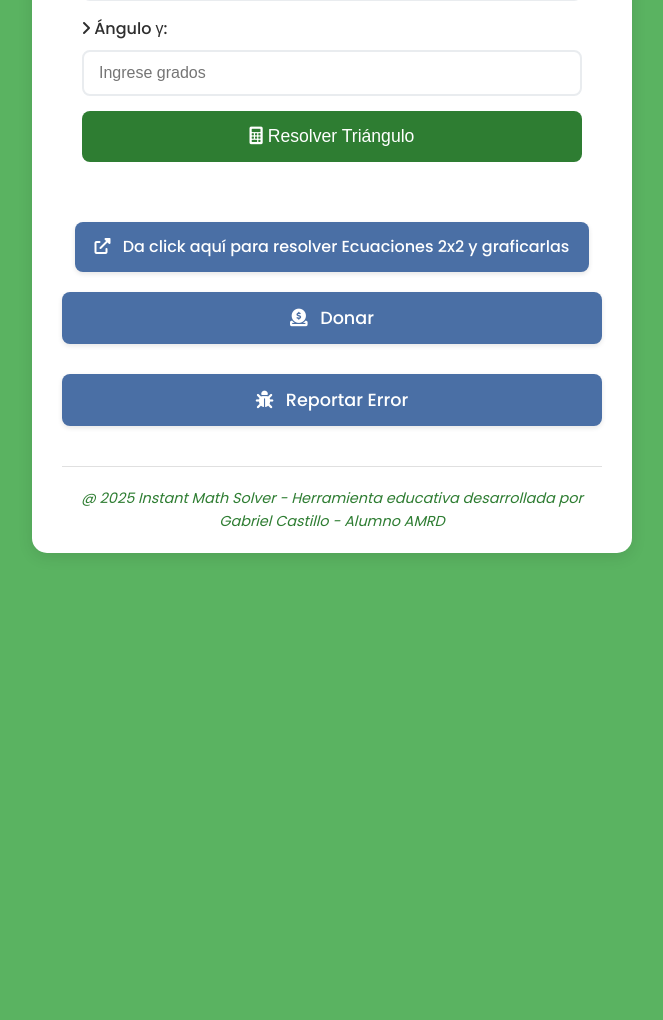
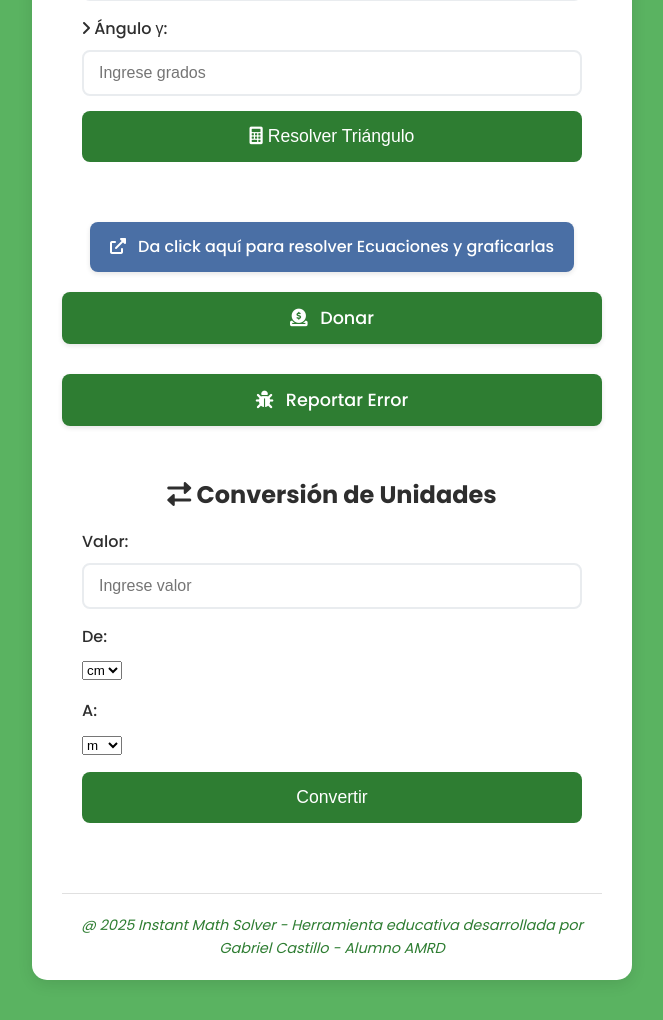
Before and after one commit to Gabriel-creZ/nismoos-triangulos2, a Flask app: page / in a window 1280 px wide. Shown: the part 1195-2215 px from the top of the page, without its empty margins (308-971 px from the left). Before the commit the page ends 1748 px from the top, so only its background shows below. Run offline with Flask 2, Linux system fonts and the light colour scheme; the visitor is signed in with stand-in values (Sample User, id 1).

Commit message:
Final Release 3.3

```diff
--- a/app.py
+++ b/app.py
@@ -14,13 +14,18 @@ app.secret_key = 'j350z271123r'
 app.config['SESSION_PERMANENT'] = True
 app.config['PERMANENT_SESSION_LIFETIME'] = 3600
 
+# Configuración SMTP para reporte de errores (modificar según tu servidor)
+SMTP_SERVER = 'smtp.gmail.com'
+SMTP_PORT = 587
+SMTP_USER = 'castilloreyesgabriel4@gmail.com'
+SMTP_PASSWORD = 'wkiqrqkcvhoirdyr'
+
 # ============================
 # Funciones para resolución de triángulos
 # ============================
 
 def calcular_triangulo_sen(angulo_A=None, angulo_B=None, angulo_C=None,
                              lado_a=None, lado_b=None, lado_c=None):
-    # Se requiere al menos 2 ángulos y 1 lado o 2 lados y 1 ángulo
     known_angles = [angulo_A, angulo_B, angulo_C]
     num_angles = sum(x is not None for x in known_angles)
     known_sides = [lado_a, lado_b, lado_c]
@@ -61,11 +66,10 @@ def calcular_triangulo_sen(angulo_A=None, angulo_B=None, angulo_C=None,
             if lado_b is None:
                 lado_b = ratio * math.sin(math.radians(angulo_B))
             return lado_a, lado_b, lado_c, angulo_A, angulo_B, angulo_C
-    # Para casos SSA, se puede agregar el código existente si se desea.
-    raise ValueError("No se pudo determinar el triángulo con la información proporcionada (SSA).")
+    raise ValueError("No se pudo determinar el triángulo (SSA).")
 
 def calcular_triangulo_cos(a=None, b=None, c=None, A=None, B=None, C=None):
-    # Si se conocen los 3 lados, calcular ángulos con ley de cosenos:
+    # Se espera que se conozcan los tres lados
     if a is not None and b is not None and c is not None:
         try:
             A = math.degrees(math.acos((b**2 + c**2 - a**2) / (2 * b * c)))
@@ -73,27 +77,11 @@ def calcular_triangulo_cos(a=None, b=None, c=None, A=None, B=None, C=None):
             C = 180 - A - B
             return a, b, c, A, B, C
         except Exception as e:
-            raise ValueError("Error al calcular ángulos con la ley de cosenos: " + str(e))
-    # Si se conocen 2 lados y el ángulo incluido:
-    if a is not None and b is not None and C is not None:
-        c = math.sqrt(a**2 + b**2 - 2*a*b*math.cos(math.radians(C)))
-        A = math.degrees(math.asin(a * math.sin(math.radians(C)) / c))
-        B = 180 - C - A
-        return a, b, c, A, B, C
-    if a is not None and c is not None and B is not None:
-        b = math.sqrt(a**2 + c**2 - 2*a*c*math.cos(math.radians(B)))
-        A = math.degrees(math.asin(a * math.sin(math.radians(B)) / b))
-        C = 180 - B - A
-        return a, b, c, A, B, C
-    if b is not None and c is not None and A is not None:
-        a = math.sqrt(b**2 + c**2 - 2*b*c*math.cos(math.radians(A)))
-        B = math.degrees(math.asin(b * math.sin(math.radians(A)) / a))
-        C = 180 - A - B
-        return a, b, c, A, B, C
-    raise ValueError("No se pudo calcular el triángulo con la ley de cosenos.")
+            raise ValueError("Error en ley de cosenos: " + str(e))
+    raise ValueError("Para la ley de cosenos se requieren los 3 lados.")
 
 def calcular_triangulo_pitagoras(a=None, b=None, c=None, A=None, B=None, C=None):
-    # Si se ingresa un ángulo de 90°, se resuelve como triángulo rectángulo.
+    # Si alguno de los ángulos es 90°, se resuelve como triángulo rectángulo
     if A is not None and abs(A - 90) < 1e-2:
         a_calc = math.sqrt(b**2 + c**2)
         return a_calc, b, c, 90, math.degrees(math.asin(b/a_calc)), math.degrees(math.asin(c/a_calc))
@@ -103,33 +91,30 @@ def calcular_triangulo_pitagoras(a=None, b=None, c=None, A=None, B=None, C=None)
     if C is not None and abs(C - 90) < 1e-2:
         c_calc = math.sqrt(a**2 + b**2)
         return a, b, c_calc, math.degrees(math.asin(a/c_calc)), math.degrees(math.asin(b/c_calc)), 90
-    raise ValueError("No se pudo identificar un triángulo rectángulo.")
+    raise ValueError("No se detectó un ángulo recto para aplicar Pitágoras.")
 
 def resolver_triangulo_altura(base, altura):
-    # Método basado en Altura y Área
+    # Se usa el lado dado como base y la altura para calcular el área.
     area = 0.5 * base * altura
-    return {'base': base, 'altura': altura, 'area': area}
+    return {"base": base, "altura": altura, "area": area}
 
 def resolver_triangulo(a, b, c, A, B, C, metodo_sel="auto", altura_input=None):
-    # Si se selecciona el método "altura" y se ingresó una altura, usar ese método.
+    # Si se selecciona el método "altura", se requiere base y altura.
     if metodo_sel == "altura":
-        if a is not None:
-            # Usamos el lado a como base
-            area = 0.5 * a * altura_input
-            return {"base": a, "altura": altura_input, "area": area}, "altura"
+        if a is not None and altura_input is not None:
+            res = resolver_triangulo_altura(a, altura_input)
+            return res, "altura"
         else:
-            raise ValueError("Para el método Altura se requiere al menos un lado (base) y la altura.")
-    # Si se selecciona el método "pitagoras"
+            raise ValueError("Para el método Altura se requiere la base (lado_a) y la altura.")
     if metodo_sel == "pitagoras":
         return calcular_triangulo_pitagoras(a, b, c, A, B, C), "pitagoras"
-    # Método automático: si se conocen 3 lados, se usa cosenos; sino, si hay 2 ángulos, se usa senos.
+    # Método automático:
     count_sides = sum(x is not None for x in [a, b, c])
     count_angles = sum(x is not None for x in [A, B, C])
     if count_sides == 3:
         try:
             return calcular_triangulo_cos(a, b, c, A, B, C), "cosenos"
         except Exception as e:
-            # En caso de error, intente pitagoras si corresponde
             if (A is not None and abs(A-90)<1e-2) or (B is not None and abs(B-90)<1e-2) or (C is not None and abs(C-90)<1e-2):
                 return calcular_triangulo_pitagoras(a, b, c, A, B, C), "pitagoras"
             else:
@@ -137,14 +122,12 @@ def resolver_triangulo(a, b, c, A, B, C, metodo_sel="auto", altura_input=None):
     elif count_angles >= 2:
         return calcular_triangulo_sen(angulo_A=A, angulo_B=B, angulo_C=C, lado_a=a, lado_b=b, lado_c=c), "senos"
     elif count_sides == 2 and count_angles == 1:
-        # Por defecto, usamos cosenos en este caso
         return calcular_triangulo_cos(a, b, c, A, B, C), "cosenos"
     else:
-        # Caso mínimo, intenta ley de senos
         return calcular_triangulo_sen(angulo_A=A, angulo_B=B, angulo_C=C, lado_a=a, lado_b=b, lado_c=c), "senos"
 
 # ============================
-# Funciones de cálculos adicionales
+# Funciones adicionales
 # ============================
 
 def calcular_medianas(a, b, c):
@@ -180,18 +163,16 @@ def convertir_unidades(valor, de="cm", a="m"):
     return valor * conversiones.get((de, a), 1)
 
 def calcular_puntos_notables(a, b, c, A, B, C):
-    # Usando el mismo esquema que antes: A en (0,0), B en (c,0) y C calculado.
     A_point = (0, 0)
     B_point = (c, 0)
     C_point = (b * math.cos(math.radians(A)), b * math.sin(math.radians(A)))
-    # Mediatrices para circuncentro
     def mediatriz(P, Q):
         mid = ((P[0]+Q[0])/2, (P[1]+Q[1])/2)
         if abs(P[0]-Q[0]) < 1e-5:
             slope = 0
         else:
             m = (Q[1]-P[1])/(Q[0]-P[0])
-            slope = None if abs(m)<1e-5 else -1/m
+            slope = None if abs(m) < 1e-5 else -1/m
         return mid, slope
     midAB, slopeAB = mediatriz(A_point, B_point)
     midAC, slopeAC = mediatriz(A_point, C_point)
@@ -207,7 +188,6 @@ def calcular_puntos_notables(a, b, c, A, B, C):
             y = m1*(x-P1[0]) + P1[1]
         return (x, y)
     circumcenter = interseccion(midAB, slopeAB, midAC, slopeAC)
-    # Altitudes para ortocentro
     def altitud(P, Q, R):
         if abs(Q[0]-R[0]) < 1e-5:
             m_alt = 0
@@ -230,33 +210,28 @@ def graficar_triangulo_estatico(a, b, c, A, B, C):
     C_point = (b * math.cos(math.radians(A)), b * math.sin(math.radians(A)))
 
     plt.figure(figsize=(7,7))
-    # Dibujar triángulo
     plt.plot([A_point[0], B_point[0]], [A_point[1], B_point[1]], 'b-', label=f"Lado c = {c:.2f}")
     plt.plot([A_point[0], C_point[0]], [A_point[1], C_point[1]], 'r-', label=f"Lado b = {b:.2f}")
     plt.plot([B_point[0], C_point[0]], [B_point[1], C_point[1]], 'g-', label=f"Lado a = {a:.2f}")
-    # Dibujar medianas
+    # Dibujar medianas (con líneas punteadas)
     mAB = ((A_point[0]+B_point[0])/2, (A_point[1]+B_point[1])/2)
     mAC = ((A_point[0]+C_point[0])/2, (A_point[1]+C_point[1])/2)
     mBC = ((B_point[0]+C_point[0])/2, (B_point[1]+C_point[1])/2)
     plt.plot([C_point[0], mAB[0]], [C_point[1], mAB[1]], 'm--', label="Medianas")
     plt.plot([B_point[0], mAC[0]], [B_point[1], mAC[1]], 'm--')
     plt.plot([A_point[0], mBC[0]], [A_point[1], mBC[1]], 'm--')
-    # Dibujar circuncentro y ortocentro
     circumcenter, ortocenter, _, _, _ = calcular_puntos_notables(a, b, c, A, B, C)
     plt.plot(circumcenter[0], circumcenter[1], 'ko', label="Circuncentro")
     plt.plot(ortocenter[0], ortocenter[1], 'ks', label="Ortocentro")
-    # Etiquetas
     plt.text(A_point[0]-0.2, A_point[1]-0.2, "A", fontsize=12)
     plt.text(B_point[0]+0.2, B_point[1]-0.2, "B", fontsize=12)
     plt.text(C_point[0], C_point[1]+0.2, "C", fontsize=12)
-    # Límites y aspecto
     plt.xlim(min(A_point[0], B_point[0], C_point[0]) - 1, max(A_point[0], B_point[0], C_point[0]) + 1)
     plt.ylim(min(A_point[1], B_point[1], C_point[1]) - 1, max(A_point[1], B_point[1], C_point[1]) + 1)
     plt.gca().set_aspect('equal', adjustable='box')
     plt.title("Triángulo Resuelto")
     plt.grid()
     plt.legend()
-
     buf = io.BytesIO()
     plt.savefig(buf, format='png')
     buf.seek(0)
@@ -268,7 +243,6 @@ def graficar_triangulo_interactivo(a, b, c, A, B, C):
     A_point = (0, 0)
     B_point = (c, 0)
     C_point = (b * math.cos(math.radians(A)), b * math.sin(math.radians(A)))
-
     fig = go.Figure()
     fig.add_trace(go.Scatter(x=[A_point[0], B_point[0]], y=[A_point[1], B_point[1]],
                              mode='lines', name=f"Lado c = {c:.2f}", line=dict(color='blue')))
@@ -288,7 +262,7 @@ def graficar_triangulo_interactivo(a, b, c, A, B, C):
     return fig.to_html(full_html=False)
 
 # ================================
-# Rutas y páginas adicionales
+# Rutas y funcionalidades adicionales
 # ================================
 
 @app.route('/login', methods=['GET', 'POST'])
@@ -299,6 +273,9 @@ def login():
         if username == 'alumno' and password == 'amrd':
             session['logged_in'] = True
             session['user'] = username
+            # Inicializar historial si no existe
+            if 'history' not in session:
+                session['history'] = []
             return redirect(url_for('index'))
         else:
             flash('Usuario o contraseña incorrectos, intente de nuevo.')
@@ -311,7 +288,7 @@ def logout():
     flash("Sesión cerrada correctamente.")
     return redirect(url_for('login'))
 
-# Ruta principal (index) con selector de método
+# Ruta principal con selector de método y conversión de unidades
 @app.route('/', methods=['GET', 'POST'])
 def index():
     if not session.get('logged_in'):
@@ -321,33 +298,32 @@ def index():
             def get_val(field):
                 val = request.form.get(field)
                 return float(val) if val and val.strip() != "" else None
-
             a_val = get_val("lado_a")
             b_val = get_val("lado_b")
             c_val = get_val("lado_c")
             A_val = get_val("angulo_A")
             B_val = get_val("angulo_B")
             C_val = get_val("angulo_C")
-            altura_val = get_val("altura")  # Campo adicional para el método Altura
+            altura_val = get_val("altura")
             metodo_sel = request.form.get("metodo_sel", "auto")
 
             if metodo_sel == "altura":
-                res = resolver_triangulo_altura(a_val if a_val is not None else b_val or c_val, altura_val)
-                # Solo se calculan base, altura y área en este método.
+                # Se requiere base y altura (se usa lado_a como base)
+                res = resolver_triangulo_altura(a_val, altura_val)
                 resultados = {
-                    'base': f"{res['base']:.2f}",
-                    'altura': f"{res['altura']:.2f}",
-                    'area': f"{res['area']:.2f}"
+                    'base': res['base'],
+                    'altura': res['altura'],
+                    'area': res['area']
                 }
-                # No se grafican triángulos completos.
+                historial_item = {"metodo": "altura", "resultados": resultados}
+                session['history'].append(historial_item)
+                session.modified = True
                 return render_template("resultado.html", resultados=resultados, imagen_est=None, imagen_int=None)
             else:
                 res, metodo = resolver_triangulo(a_val, b_val, c_val, A_val, B_val, C_val, metodo_sel, altura_val)
-                # Calcular área usando Herón
                 perimetro = res[0] + res[1] + res[2]
                 s = perimetro / 2
                 area = math.sqrt(s * (s - res[0]) * (s - res[1]) * (s - res[2]))
-                # Altura respecto a lado c
                 altura_tri = (2 * area) / res[2] if res[2] != 0 else None
                 mediana_a, mediana_b, mediana_c = calcular_medianas(res[0], res[1], res[2])
                 circumradius = calcular_circumradius(res[0], res[1], res[2], area)
@@ -356,43 +332,44 @@ def index():
                 pitagoras = ""
                 if abs(max(res[3], res[4], res[5]) - 90) < 1e-2:
                     pitagoras = "Se cumple el teorema de Pitágoras."
-
-                # Gráficas: se generan ambas (estática e interactiva)
                 imagen_est = graficar_triangulo_estatico(res[0], res[1], res[2], res[3], res[4], res[5])
                 imagen_int = graficar_triangulo_interactivo(res[0], res[1], res[2], res[3], res[4], res[5])
-
                 resultados = {
-                    'lado_a': f"{res[0]:.2f}",
-                    'lado_b': f"{res[1]:.2f}",
-                    'lado_c': f"{res[2]:.2f}",
-                    'angulo_A': f"{res[3]:.2f}",
-                    'angulo_B': f"{res[4]:.2f}",
-                    'angulo_C': f"{res[5]:.2f}",
-                    'perimetro': f"{perimetro:.2f}",
-                    'area': f"{area:.2f}",
-                    'altura': f"{altura_tri:.2f}" if altura_tri is not None else "N/A",
-                    'mediana_a': f"{mediana_a:.2f}",
-                    'mediana_b': f"{mediana_b:.2f}",
-                    'mediana_c': f"{mediana_c:.2f}",
-                    'circumradius': f"{circumradius:.2f}" if circumradius is not None else "N/A",
+                    'lado_a': res[0],
+                    'lado_b': res[1],
+                    'lado_c': res[2],
+                    'angulo_A': res[3],
+                    'angulo_B': res[4],
+                    'angulo_C': res[5],
+                    'perimetro': perimetro,
+                    'area': area,
+                    'altura': altura_tri,
+                    'mediana_a': mediana_a,
+                    'mediana_b': mediana_b,
+                    'mediana_c': mediana_c,
+                    'circumradius': circumradius if circumradius is not None else "N/A",
                     'tipo_triangulo': tipo_tri,
                     'clasificacion': clasif_ang,
                     'pitagoras': pitagoras,
                     'metodo': metodo
                 }
+                # Guardar en historial
+                historial_item = {"metodo": metodo, "resultados": resultados}
+                session['history'].append(historial_item)
+                session.modified = True
                 return render_template("resultado.html", resultados=resultados, imagen_est=imagen_est, imagen_int=imagen_int)
         except Exception as e:
             flash(str(e))
             return redirect(url_for('index'))
     return render_template("index.html", resultados=None)
 
-# Ruta para comparar triángulos (opcional)
-@app.route('/comparar', methods=['GET', 'POST'])
-def comparar():
+# Ruta para mostrar historial
+@app.route('/historial')
+def historial():
     if not session.get('logged_in'):
         return redirect(url_for('login'))
-    # Implementa la comparación según el código anterior...
-    return render_template("comparar.html", res1=None)
+    history = session.get('history', [])
+    return render_template("historial.html", history=history)
 
 # =============================
 # Rutas para Donar y Reportar Error
@@ -404,7 +381,7 @@ def donar():
 @app.route('/reporte', methods=['GET', 'POST'])
 def reporte():
     if request.method == 'POST':
-        # Implementa envío de reporte (por ejemplo, usando SMTP)
+        # Aquí implementarías el envío de correo (por ejemplo, usando SMTP)
         flash("Reporte enviado correctamente. ¡Gracias por tus comentarios!")
         return redirect(url_for('reporte'))
     return render_template("reporte.html")
--- a/static/styles.css
+++ b/static/styles.css
@@ -7,7 +7,9 @@
   --success-color: #4cc9f0;
   --warning-color: #f72585;
   --background-color: #5ab361;
-  --equation-link-color: #4a6fa5;
+  --equation-link-color: #4a6fa5; /* Azul para el enlace de ecuaciones */
+  --donation-link-color: #2e7d32; /* Verde para Donar */
+  --report-link-color: #2e7d32;   /* Verde para Reportar Error */
   --equation-link-hover: #3a5a8a;
   --button-hover: #81c784;
 }
@@ -80,9 +82,7 @@ body {
   text-align: center;
 }
 
-.equation-link a,
-.donation-link a,
-.report-link a {
+.equation-link a {
   background-color: var(--equation-link-color);
   color: white;
   padding: 12px 20px;
@@ -94,10 +94,28 @@ body {
   box-shadow: 0 2px 5px rgba(0, 0, 0, 0.1);
 }
 
-.equation-link a:hover,
+.equation-link a:hover {
+  background-color: var(--equation-link-hover);
+  transform: translateY(-2px);
+  box-shadow: 0 4px 8px rgba(0, 0, 0, 0.15);
+}
+
+.donation-link a,
+.report-link a {
+  background-color: var(--donation-link-color);
+  color: white;
+  padding: 12px 20px;
+  border-radius: 8px;
+  text-decoration: none;
+  display: inline-block;
+  transition: all 0.3s;
+  font-weight: 500;
+  box-shadow: 0 2px 5px rgba(0, 0, 0, 0.1);
+}
+
 .donation-link a:hover,
 .report-link a:hover {
-  background-color: var(--equation-link-hover);
+  background-color: var(--button-hover);
   transform: translateY(-2px);
   box-shadow: 0 4px 8px rgba(0, 0, 0, 0.15);
 }
@@ -228,7 +246,7 @@ body {
   margin: 0 auto;
 }
 
-/* Login container (contenedor blanco) */
+/* Login container */
 .login-container {
   background: white;
   max-width: 400px;
--- a/templates/donar.html
+++ b/templates/donar.html
@@ -18,7 +18,7 @@
       <a href="{{ url_for('index') }}" class="btn"><i class="fas fa-arrow-left"></i> Volver</a>
     </div>
     <div class="footer">
-      <em>@ 2025 Instant Math Solver: Triángulos</em>
+      <em>@ 2025 Instant Math Solver - Herramienta educativa desarrollada por Gabriel Castillo - Alumno AMRD</em>
     </div>
   </div>
 </body>
--- a/templates/index.html
+++ b/templates/index.html
@@ -17,7 +17,7 @@
       <h2 class="login-title"><i class="fas fa-triangle"></i> Acceso para el Usuario AMRD 🦌</h2>
       <div class="equation-link">
         <a href="https://resolucion-rectas-nismoos.onrender.com" target="_blank">
-          <i class="fas fa-external-link-alt"></i> Da click aquí para resolver Ecuaciones 2x2 y graficarlas
+          <i class="fas fa-external-link-alt"></i> Da click aquí para resolver Ecuaciones y graficarlas
         </a>
       </div>
       {% with messages = get_flashed_messages() %}
@@ -56,6 +56,7 @@
       <header class="header">
         <h1><i class="fas fa-triangle triangle-icon"></i> Instant Math Solver: Resolución de Triángulos 🧮 <i class="fas fa-triangle triangle-icon"></i></h1>
         <p class="creator">By: <em>gabriel_cre</em></p>
+        <!-- Se mueve el botón de ecuaciones a la parte inferior -->
       </header>
       {% with messages = get_flashed_messages() %}
         {% if messages %}
@@ -110,7 +111,7 @@
               <label for="angulo_C"><i class="fas fa-angle-right"></i> Ángulo γ:</label>
               <input type="text" name="angulo_C" id="angulo_C" placeholder="Ingrese grados">
             </div>
-            <!-- Campo opcional para método Altura -->
+            <!-- Campo opcional para el método Altura -->
             <div class="form-group" id="grupo_altura">
               <label for="altura"><i class="fas fa-arrows-alt-v"></i> Altura (para método Altura):</label>
               <input type="text" name="altura" id="altura" placeholder="Ingrese altura">
@@ -121,11 +122,11 @@
           </form>
         </div>
       </div>
-      <!-- Botón de ecuaciones y botones de Donar y Reportar en la parte inferior -->
+      <!-- Botones en la parte inferior -->
       <div class="extra-links" style="text-align: center; margin-top: 20px;">
         <div class="equation-link">
           <a href="https://resolucion-rectas-nismoos.onrender.com" target="_blank">
-            <i class="fas fa-external-link-alt"></i> Da click aquí para resolver Ecuaciones 2x2 y graficarlas
+            <i class="fas fa-external-link-alt"></i> Da click aquí para resolver Ecuaciones y graficarlas
           </a>
         </div>
         <div class="donation-link" style="margin-top:10px;">
@@ -139,13 +140,47 @@
           </a>
         </div>
       </div>
+      <!-- Sección de conversión de unidades -->
+      <div class="content" style="margin-top:20px;">
+        <div class="form-container">
+          <h2 class="form-title"><i class="fas fa-exchange-alt"></i> Conversión de Unidades</h2>
+          <form method="POST" action="{{ url_for('index') }}">
+            <div class="form-group">
+              <label for="valor_conv">Valor:</label>
+              <input type="text" name="valor_conv" id="valor_conv" placeholder="Ingrese valor">
+            </div>
+            <div class="form-group">
+              <label for="de">De:</label>
+              <select name="de" id="de">
+                <option value="cm">cm</option>
+                <option value="m">m</option>
+              </select>
+            </div>
+            <div class="form-group">
+              <label for="a">A:</label>
+              <select name="a" id="a">
+                <option value="m">m</option>
+                <option value="cm">cm</option>
+              </select>
+            </div>
+            <button type="submit" class="btn">Convertir</button>
+          </form>
+          {% if request.form.get('valor_conv') %}
+            {% set valor = request.form.get('valor_conv', type=float) %}
+            {% set de = request.form.get('de') %}
+            {% set a_unit = request.form.get('a') %}
+            {% set valor_conv = valor * (0.01 if de=='cm' and a_unit=='m' else 100 if de=='m' and a_unit=='cm' else 1) %}
+            <p>Resultado: {{ valor_conv }} {{ a_unit }}</p>
+          {% endif %}
+        </div>
+      </div>
       <div class="footer">
         <em>@ 2025 Instant Math Solver - Herramienta educativa desarrollada por Gabriel Castillo - Alumno AMRD</em>
       </div>
     </div>
   {% endif %}
   <script>
-    // Mostrar u ocultar el grupo de altura según método seleccionado
+    // Mostrar/ocultar campo Altura según método seleccionado
     function actualizarMetodo() {
       var metodo = document.querySelector('input[name="metodo_sel"]:checked').value;
       var grupoAltura = document.getElementById("grupo_altura");
--- a/templates/reporte.html
+++ b/templates/reporte.html
@@ -34,7 +34,7 @@
     </form>
     <a href="{{ url_for('index') }}" class="btn" style="margin-top:15px;"><i class="fas fa-arrow-left"></i> Volver</a>
     <div class="footer">
-      <em>@ 2025 Instant Math Solver: Triángulos</em>
+      <em>@ 2025 Instant Math Solver - Herramienta educativa desarrollada por Gabriel Castillo - Alumno AMRD</em>
     </div>
   </div>
 </body>
```
Also changed, not shown: templates/resultado.html (+9 -3 lines).
